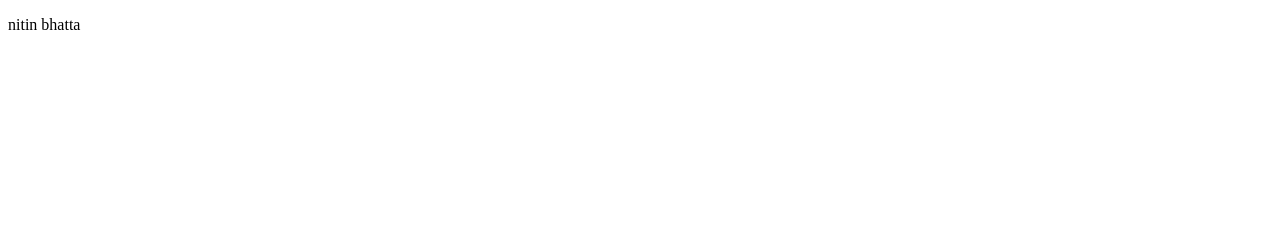
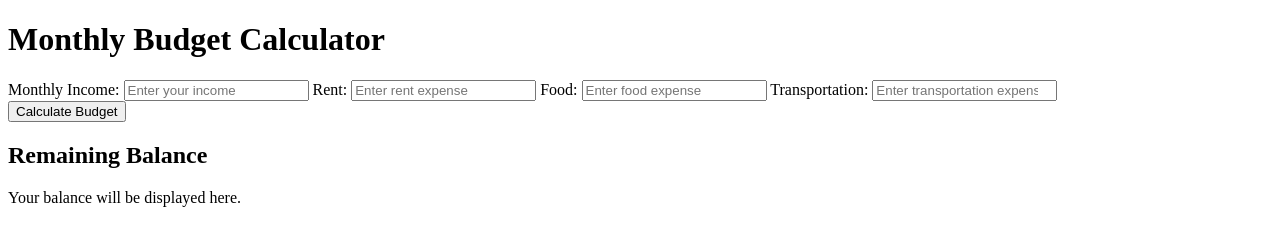
Before and after one commit to NitinBhatta/budget-tracker-, a plain HTML site: page index.html in a window 1280 px wide. Drawn offline with Linux system fonts and the light colour scheme.

Commit message:
"html code "

```diff
--- a/index.html
+++ b/index.html
@@ -3,13 +3,57 @@
   <head>
     <meta charset="UTF-8" />
     <meta name="viewport" content="width=\, initial-scale=1.0" />
-    <title>budegt tracker</title>
+    <title>budget tracker</title>
     <link rel="stylesheet" href="style.css" />
     <script src="app.js"></script>
   </head>
   <body>
-    <div class="bud">
-      <p>nitin bhatta</p>
+    <div class="container">
+      <h1>Monthly Budget Calculator</h1>
+
+      <div class="input-section">
+        <label for="income">Monthly Income:</label>
+        <input
+          type="number"
+          id="income"
+          class="input-field"
+          placeholder="Enter your income"
+        />
+
+        <label for="rent">Rent:</label>
+        <input
+          type="number"
+          id="rent"
+          class="input-field"
+          placeholder="Enter rent expense"
+        />
+
+        <label for="food">Food:</label>
+        <input
+          type="number"
+          id="food"
+          class="input-field"
+          placeholder="Enter food expense"
+        />
+
+        <label for="transportation">Transportation:</label>
+        <input
+          type="number"
+          id="transportation"
+          class="input-field"
+          placeholder="Enter transportation expense"
+        />
+      </div>
+      <div class="button-container">
+        <button id="calculate" class="button">Calculate Budget</button>
+      </div>
+
+      <div class="output-section">
+        <h2>Remaining Balance</h2>
+        <p id="balance" class="balance-display">
+          Your balance will be displayed here.
+        </p>
+      </div>
     </div>
   </body>
 </html>
```
